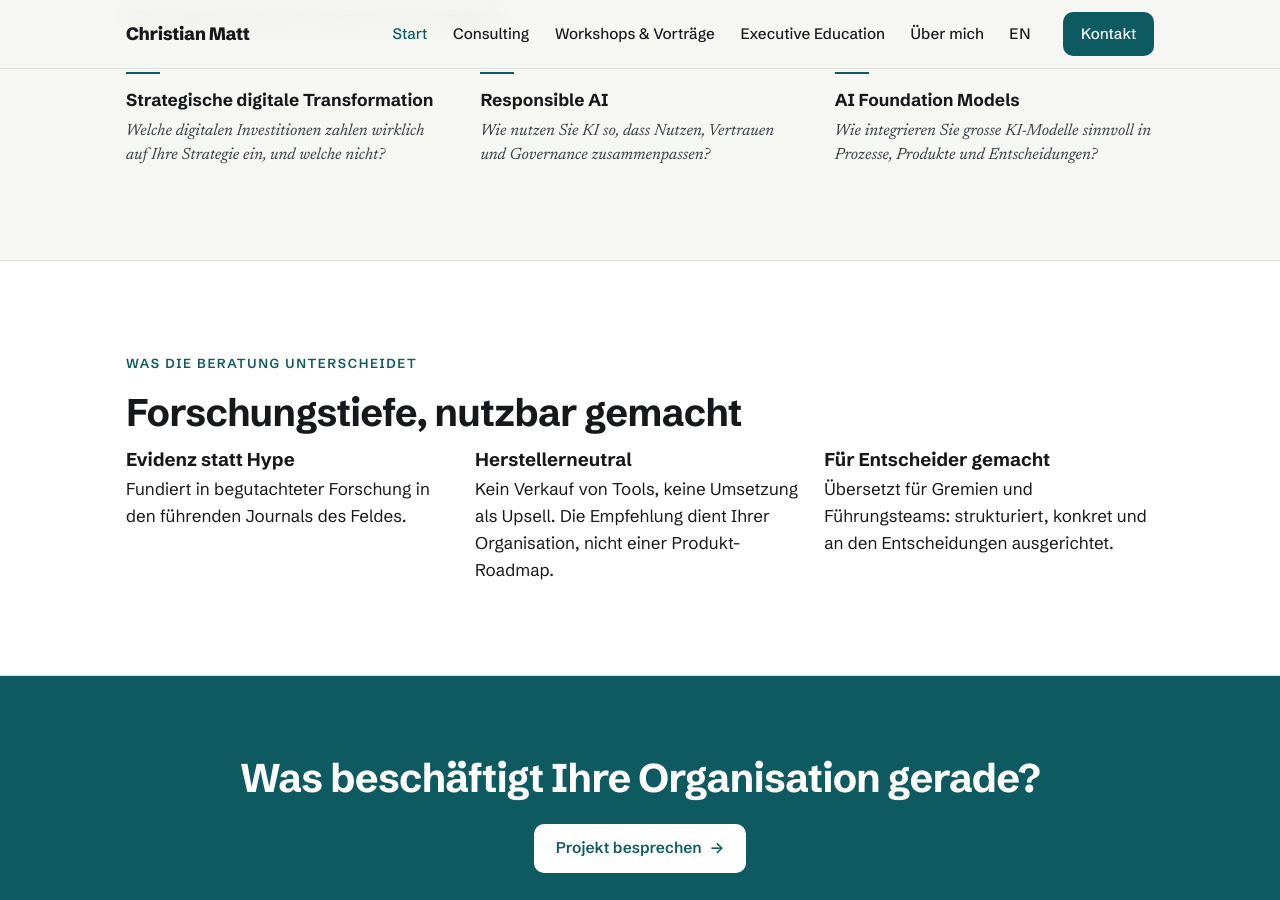
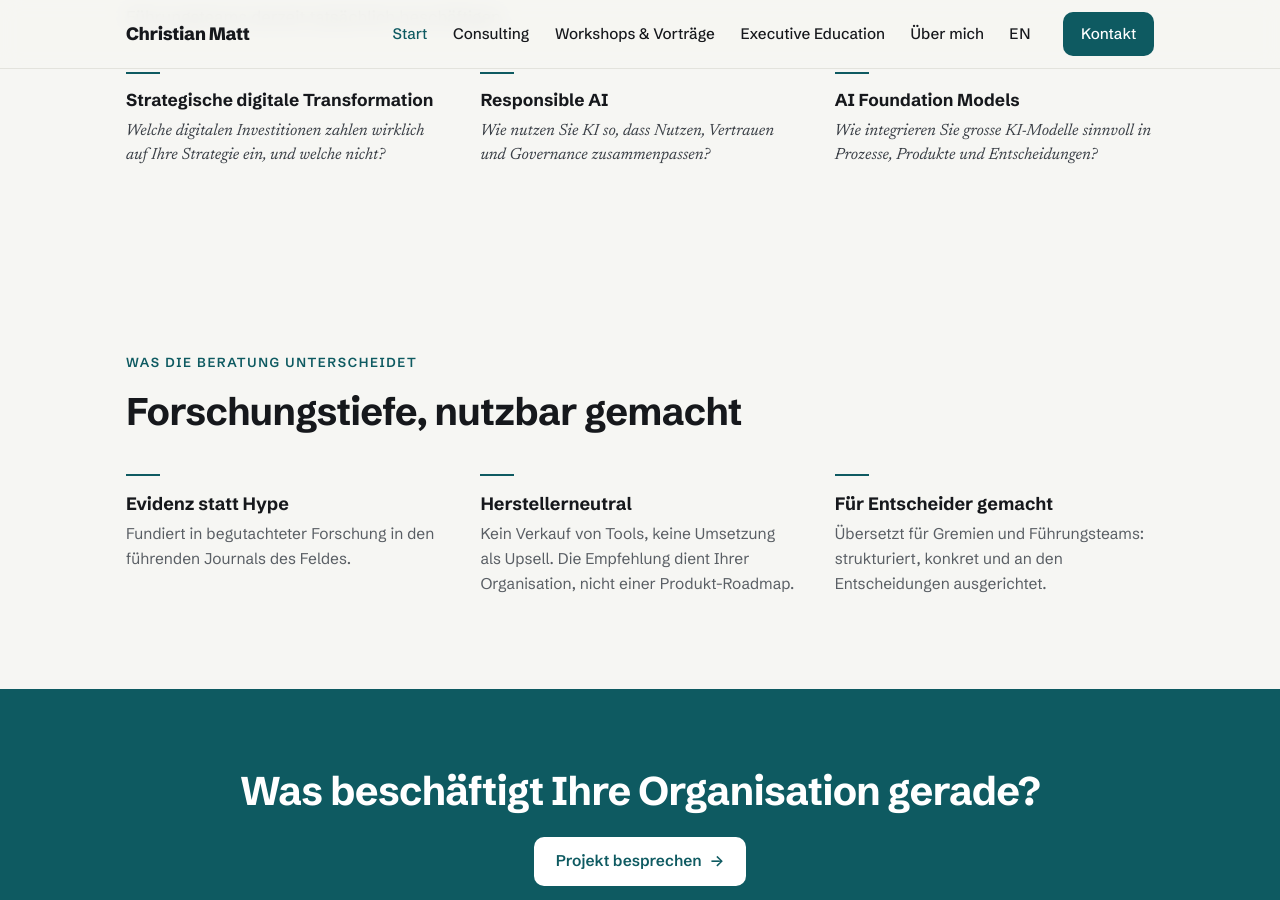
Before and after one commit to christian-matt/christian-matt.github.io, a Jekyll site: the page built from pages/index.md, in a window 1280 px wide and 900 px high, scrolled down 1107 px. Built offline with Jekyll 4.4.1, drawn with Linux system fonts in a browser that asks for light colours.

Commit message:
Adjust layout homepage.

```diff
--- a/_layouts/home.html
+++ b/_layouts/home.html
@@ -10,5 +10,5 @@
   </div>
 </section>
 <section class="section section-topics"><div class="wrap markdown-section">{{ sections[1] }}</div></section>
-<section class="why section-ways"><div class="wrap section markdown-section">{{ sections[2] }}</div></section>
+<section class="section section-benefits"><div class="wrap markdown-section">{{ sections[2] }}</div></section>
 <section class="cta-band"><div class="wrap markdown-section">{{ sections[3] }}</div></section>
```
